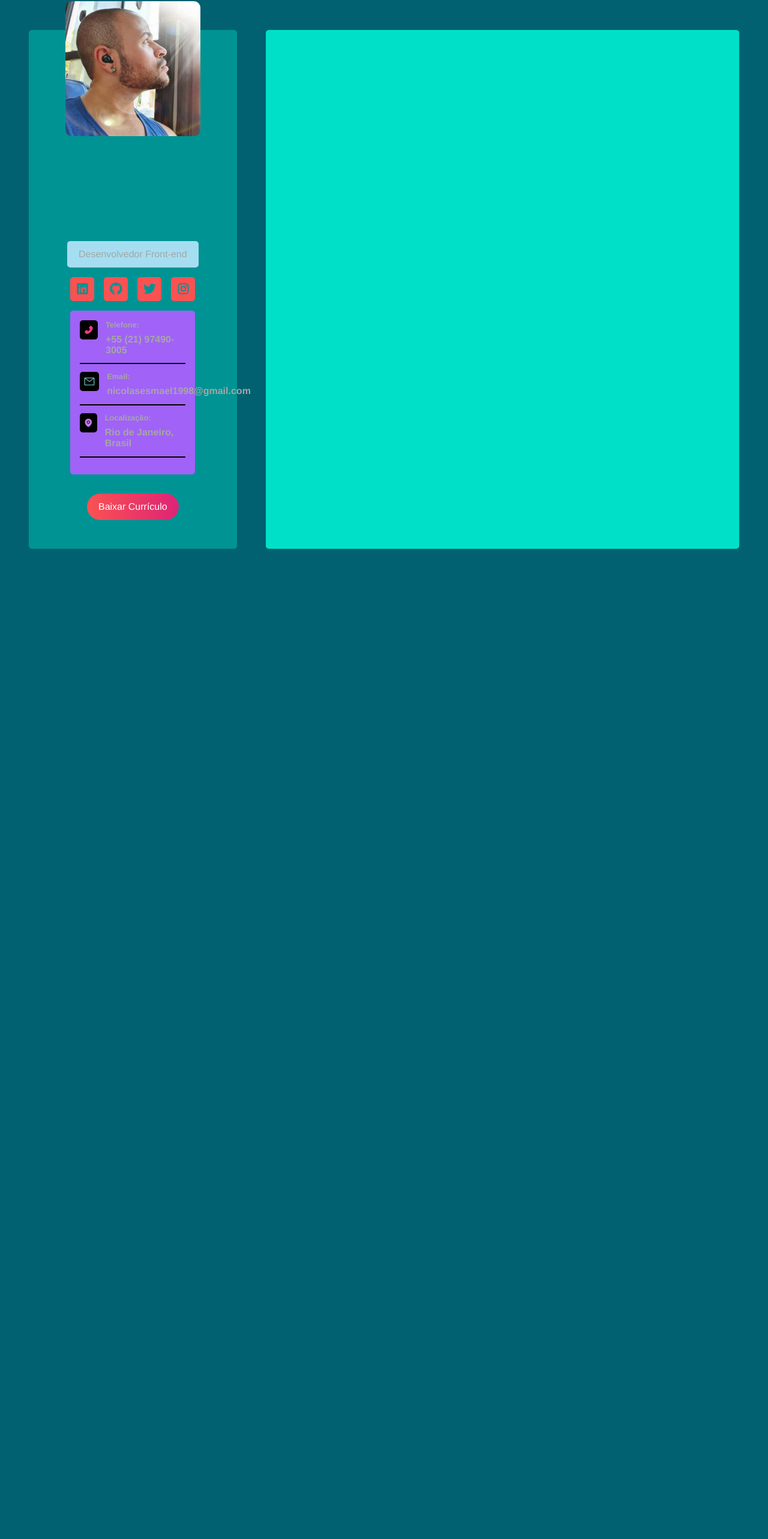
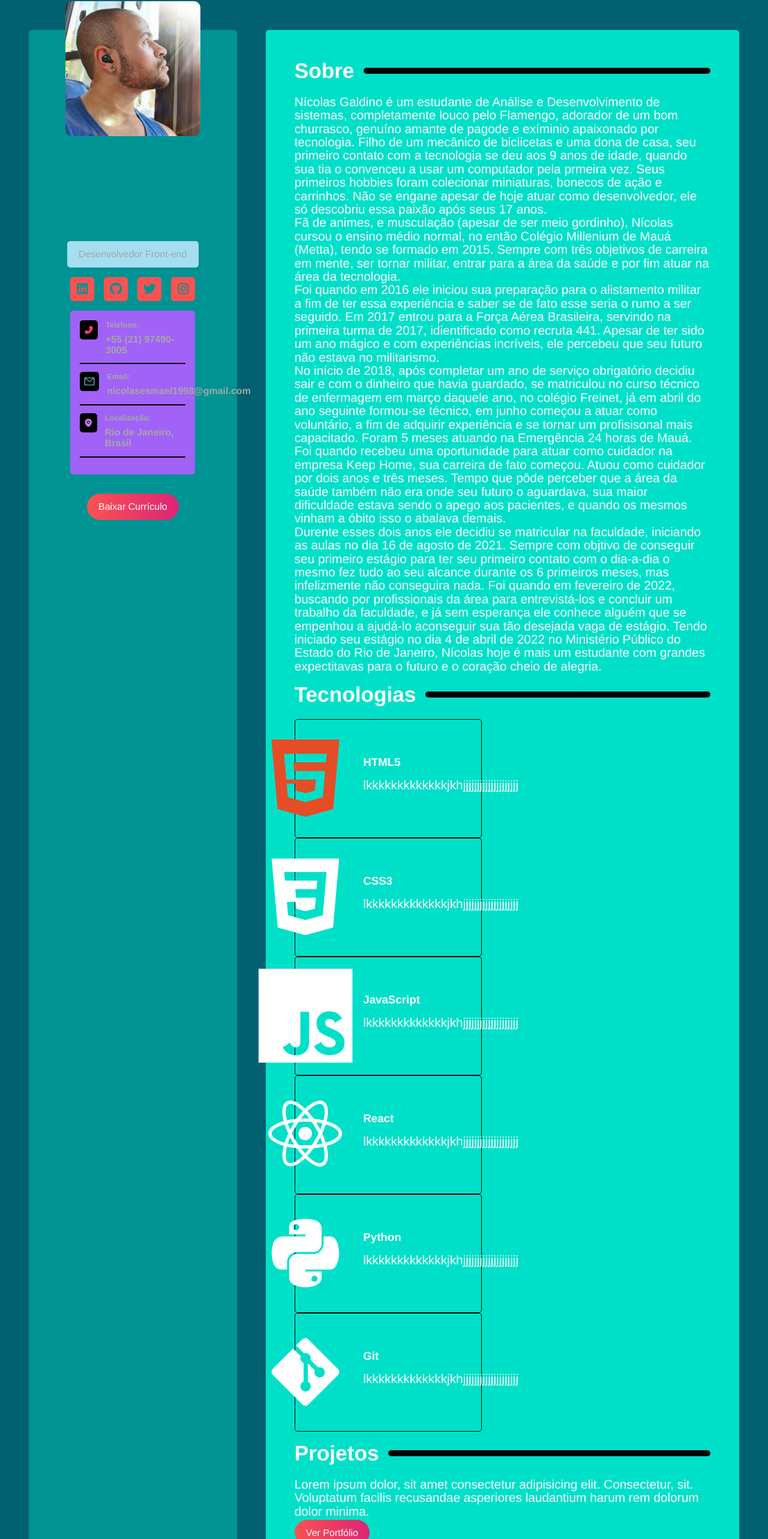
Before and after one commit to nicolasgaldino/curriculum-vitae, a React (Create React App) app: page / in a window 1280 px wide. Shown: the part 202-2768 px from the top of the page at 60% size. Before the commit the page ends 1165 px from the top, so only its background shows below. Built offline with nearby package versions, Linux system fonts and the light colour scheme.

Commit message:
Projeto 'finalizado', ainda preciso corrigir o posicionamento das tecnologias, alterar e melhorar toda a palheta de cores, e adicionar responsividade.

```diff
--- /dev/null
+++ b/src/components/AbouteMe.jsx
@@ -0,0 +1,34 @@
+import Button from './Button';
+import styles from '../styles/components/AbouteMe.module.css';
+
+const AbouteMe = ({ text }) => {
+
+  return (
+    <section>
+      <h2>Sobre</h2>
+      <p>
+      Nícolas Galdino é um estudante de Análise e Desenvolvimento de sistemas, completamente louco pelo Flamengo, adorador de um bom churrasco,
+      genuíno amante de pagode e exíminio apaixonado por tecnologia. Filho de um mecânico de biclicetas e uma dona de casa, seu primeiro contato com a
+      tecnologia se deu aos 9 anos de idade, quando sua tia o convenceu a usar um computador pela prmeira vez. Seus primeiros hobbies foram colecionar miniaturas,
+      bonecos de ação e carrinhos. Não se engane apesar de hoje atuar como desenvolvedor, ele só descobriu essa paixão após seus 17 anos. <br />
+      Fã de animes, e musculação (apesar de ser meio gordinho), Nícolas cursou o ensino médio normal, no então Colégio Millenium de Mauá (Metta),
+      tendo se formado em 2015. Sempre com três objetivos de carreira em mente, ser tornar militar, entrar para a área da saúde e por fim atuar na área da tecnologia. <br />
+      Foi quando em 2016 ele iniciou sua preparação para o alistamento militar a fim de ter essa experiência e saber se de fato esse seria o rumo a ser seguido.
+      Em 2017 entrou para a Força Aérea Brasileira, servindo na primeira turma de 2017, idientificado como recruta 441. Apesar de ter sido um ano mágico e com
+      experiências incríveis, ele percebeu que seu futuro não estava no militarismo. <br /> No início de 2018, após completar um ano de serviço obrigatório decidiu
+      sair e com o dinheiro que havia guardado, se matriculou no curso técnico de enfermagem em março daquele ano, no colégio Freinet, já em abril do ano seguinte
+      formou-se técnico, em junho começou a atuar como voluntário, a fim de adquirir experiência e se tornar um profisisonal mais capacitado. Foram 5 meses atuando
+      na Emergência 24 horas de Mauá. <br /> Foi quando recebeu uma oportunidade para atuar como cuidador na empresa Keep Home, sua carreira de fato começou.
+      Atuou como cuidador por dois anos e três meses. Tempo que pôde perceber que a área da saúde também não era onde seu futuro o aguardava, sua maior dificuldade
+      estava sendo o apego aos pacientes, e quando os mesmos vinham a óbito isso o abalava demais. <br /> Durente esses dois anos ele decidiu se matricular na faculdade,
+      iniciando as aulas no dia 16 de agosto de 2021. Sempre com objtivo de conseguir seu primeiro estágio para ter seu primeiro contato com o dia-a-dia o mesmo fez
+      tudo ao seu alcance durante os 6 primeiros meses, mas infelizmente não conseguira nada. Foi quando em fevereiro de 2022, buscando por profissionais da área
+      para entrevistá-los e concluir um trabalho da faculdade, e já sem esperança ele conhece alguém que se empenhou a ajudá-lo aconseguir sua tão desejada vaga de estágio.
+      Tendo iniciado seu estágio no dia 4 de abril de 2022 no Ministério Público do Estado do Rio de Janeiro, Nícolas hoje é mais um estudante com grandes expectitavas
+      para o futuro e o coração cheio de alegria.
+      </p>
+    </section>
+  )
+}
+
+export default AbouteMe
--- a/src/components/Button.jsx
+++ b/src/components/Button.jsx
@@ -3,7 +3,7 @@ import styles from '../styles/components/Button.module.css';
 const Button = ({ link, text }) => {
   return (
     <>
-      <a href={link} className={styles.btn}>{text}</a>
+      <a href={link} target="_blank" rel="noreferrer" className={styles.btn}>{text}</a>
     </>
   )
 }
--- a/src/components/Main.jsx
+++ b/src/components/Main.jsx
@@ -1,10 +1,15 @@
+import AbouteMe from './AbouteMe';
+import Stacks from './Stacks';
+import Projects from './Projects';
 import styles from '../styles/components/Main.module.css';
 
 const Main = () => {
   return (
     <>
       <div className={styles.mainContent}>
-        <></>
+        <AbouteMe />
+        <Stacks />
+        <Projects />
       </div>
     </>
   )
--- /dev/null
+++ b/src/components/Projects.jsx
@@ -0,0 +1,21 @@
+import Button from './Button';
+import styles from '../styles/components/Projects.module.css';
+
+const Projects = () => {
+  return (
+    <>
+      <section >
+        <h2>Projetos</h2>
+        <p>Lorem ipsum dolor, sit amet consectetur adipisicing elit. Consectetur, sit. Voluptatum facilis recusandae asperiores laudantium harum rem dolorum dolor minima.</p>
+        <span>
+          <Button
+            link="https://github.com/nicolasgaldino"
+            text="Ver Portfólio"
+          />
+        </span>
+      </section>
+    </>
+  )
+}
+
+export default Projects
--- /dev/null
+++ b/src/components/Stacks.jsx
@@ -0,0 +1,60 @@
+import { DiHtml5, DiCss3, DiJsBadge, DiReact, DiPython, DiGit } from 'react-icons/di';
+import styles from '../styles/components/Stacks.module.css';
+import StacksComponent from './StacksComponent';
+
+/*const myStacks = [
+  { id: "html", name: "HTML5", icon: <DiHtml5 /> },
+  { id: "css", name: "CSS3", icon: <DiCss3 /> },
+  { id: "js", name: "JavaScript", icon: <DiJsBadge /> },
+  { id: "react", name: "React", icon: <DiReact /> },
+  { id: "python", name: "Python", icon: <DiPython /> },
+  { id: "git", name: "Git", icon: <DiGit /> },
+];*/
+
+const Stacks = () => {
+  return (
+    <>
+      <section className={styles.stacksContainer}>
+        <h2>Tecnologias</h2>
+        <StacksComponent
+        iconStyle={styles.html}
+          icon={<DiHtml5 />}
+          iconName="HTML5"
+          iconDescription="lkkkkkkkkkkkkkjkhjjjjjjjjjjjjjjjjjjjj"
+        />
+        <StacksComponent
+        iconStyle={styles.css}
+          icon={<DiCss3 />}
+          iconName="CSS3"
+          iconDescription="lkkkkkkkkkkkkkjkhjjjjjjjjjjjjjjjjjjjj"
+        />
+        <StacksComponent
+        iconStyle={styles.javascript}
+          icon={<DiJsBadge />}
+          iconName="JavaScript"
+          iconDescription="lkkkkkkkkkkkkkjkhjjjjjjjjjjjjjjjjjjjj"
+        />
+        <StacksComponent
+        iconStyle={styles.react}
+          icon={<DiReact />}
+          iconName="React"
+          iconDescription="lkkkkkkkkkkkkkjkhjjjjjjjjjjjjjjjjjjjj"
+        />
+        <StacksComponent
+        iconStyle={styles.python}
+          icon={<DiPython />}
+          iconName="Python"
+          iconDescription="lkkkkkkkkkkkkkjkhjjjjjjjjjjjjjjjjjjjj"
+        />
+        <StacksComponent
+        iconStyle={styles.git}
+          icon={<DiGit />}
+          iconName="Git"
+          iconDescription="lkkkkkkkkkkkkkjkhjjjjjjjjjjjjjjjjjjjj"
+        />
+      </section>
+    </>
+  )
+}
+
+export default Stacks
--- /dev/null
+++ b/src/components/StacksComponent.jsx
@@ -0,0 +1,19 @@
+import styles from '../styles/components/StacksComponent.module.css';
+
+const StacksComponent = ({ iconStyle, iconId, icon, iconName, iconDescription }) => {
+  return (
+    <>
+      <div className={styles.stacksGrid}>
+        <div className={styles.stacksCard} id={iconId}>
+          <span className={iconStyle}>{icon}</span>
+          <div className={styles.stackInfo}>
+            <h3>{iconName}</h3>
+            <p>{iconDescription}</p>
+          </div>
+        </div>
+      </div>
+    </>
+  )
+}
+
+export default StacksComponent
--- a/src/styles/components/Main.module.css
+++ b/src/styles/components/Main.module.css
@@ -4,3 +4,33 @@
   border-radius: 5px;
   padding: 3rem;
 }
+
+.mainContent section {
+  display: flex;
+  flex-direction: column;
+}
+
+.mainContent section h2 {
+  display: flex;
+  justify-content: start;
+  align-items: center;
+  color: var(--white);
+  font-size: 2.2rem;
+  margin-bottom: 1.3rem;
+  gap: 1rem;
+}
+
+.mainContent section h2::after {
+  content: '';
+  background-color: var(--black);
+  height: 10px;
+  width: 90%;
+  border-radius: 5px;
+}
+
+.mainContent section p {
+  color: var(--white);
+  margin-bottom: 1rem;
+  font-size: 1.3rem;
+  line-height: 1.4rem;
+}
--- /dev/null
+++ b/src/styles/components/Stacks.module.css
@@ -0,0 +1,33 @@
+.stacksContainer {
+  margin-bottom: 1rem;
+}
+
+/*.stacksGrid {
+  display: flex;
+  flex-wrap: wrap;
+  gap: 1.5rem;
+}
+
+.stacksCard {
+  display: flex;
+  justify-content: center;
+  align-items: center;
+  gap: 1rem;
+  padding: 1rem;
+  border: 1px solid var(--black);
+  width: 45%;
+  border-radius: 5px;
+}
+
+.stackInfo h3 {
+  color: var(--white);
+  margin-bottom: 1rem;
+}*/
+
+.stacksContainer svg {
+  font-size: 10rem;
+}
+
+.html {
+  color: #e44d26;
+}
--- /dev/null
+++ b/src/styles/components/StacksComponent.module.css
@@ -0,0 +1,21 @@
+.stacksGrid {
+  display: flex;
+  flex-wrap: wrap;
+  gap: 1.5rem;
+}
+
+.stacksCard {
+  display: flex;
+  justify-content: center;
+  align-items: center;
+  gap: 1rem;
+  padding: 1rem;
+  border: 1px solid var(--black);
+  width: 45%;
+  border-radius: 5px;
+}
+
+.stackInfo h3 {
+  color: var(--white);
+  margin-bottom: 1rem;
+}
```
Also changed, not shown: src/styles/components/AbouteMe.module.css (added), src/styles/components/Projects.module.css (added).
